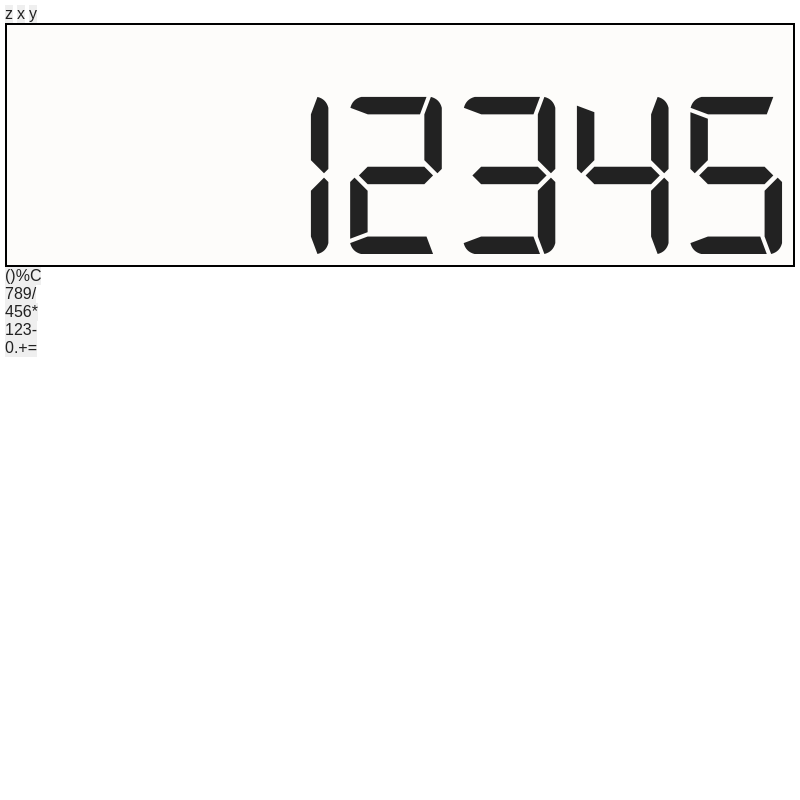
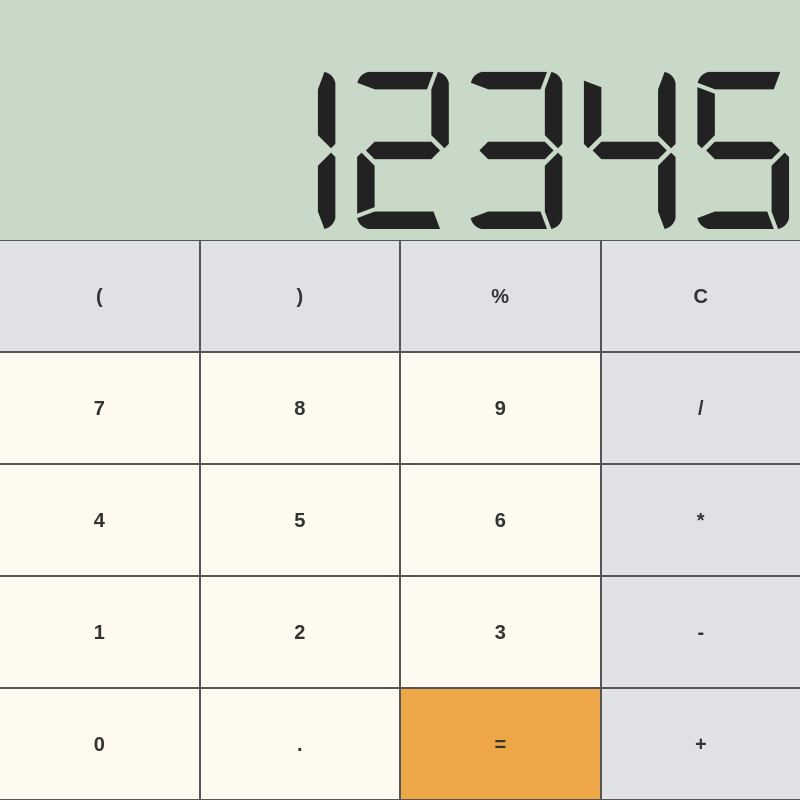
Before and after one commit to simk395/calc-electron, an Electron app: page index.html in a window 800 px wide. Drawn offline with Linux system fonts and the light colour scheme; files that its build step writes are made by us from their sources.

Commit message:
updated css: buttons positioned and styled

```diff
--- a/css/style.css
+++ b/css/style.css
@@ -11,14 +11,17 @@
 }
 
 body{
-    margin: 5px;
+    background: #555;
 }
 
+
+/* Screen container */
+
 #screen{
-    border: 2px black solid;
+
     overflow: auto;
     height: 30vh;
-    background: rgba(246,240,229, 0.2);
+    background: #C9D9C8;
 }
 
 .value{
@@ -28,6 +31,47 @@ body{
 
 }
 
+/* Buttons Container */
+
+#buttons{
+    height: 70vh;
+}
+
 .row{
     display: flex;
+    height: 20%;
 }
+
+/* Individual buttons */
+
+.btn{
+    width: 25vw;
+    font-weight: 700;
+    font-size: 20px;
+    margin: 1px;
+    color: #333;
+}
+
+.btn:first-child{
+    margin-left: 0;
+}
+
+.btn:last-child{
+    margin-right: 0;
+}
+
+.btn:hover{
+    background:#CC474B;
+    color: white;
+}
+
+.num{
+    background: floralwhite;
+}
+
+.ops{
+    background: #DFE1E5;
+}
+.equal{
+    background: #EDA746;
+}
--- a/index.html
+++ b/index.html
@@ -8,15 +8,16 @@
     <title>Calculator</title>
 </head>
 <body>
-    <div id="frame">
+    <!-- <div id="frame">
         <button class="btn-frame minimize">z</button>
         <button class="btn-frame maximize">x</button>
         <button class="btn-frame close">y</button>
-    </div>
+    </div> -->
     <div id="screen">
         <p class="value">12345</p>
     </div>
     <!-- ops = operations; num = numbers -->
+    <div id="buttons">
         <div class="row">
             <button class="btn ops">(</button>
             <button class="btn ops">)</button>
@@ -44,10 +45,9 @@
         <div class="row">
             <button class="btn num">0</button>
             <button class="btn num">.</button>
+            <button class="btn equal">=</button>
             <button class="btn ops">+</button>
-        <button class="btn equal">=</button>
         </div>
-
-
+    </div>
 </body>
 </html>
--- a/main.js
+++ b/main.js
@@ -11,8 +11,6 @@ function createWindow () {
       height: 600,
       minHeight: 480,
       minWidth: 320,
-    //   transparent: true,
-    //   frame: false
     })
 
     // and load the index.html of the app.
```
Lines whose indentation alone changed are shown as unchanged.
